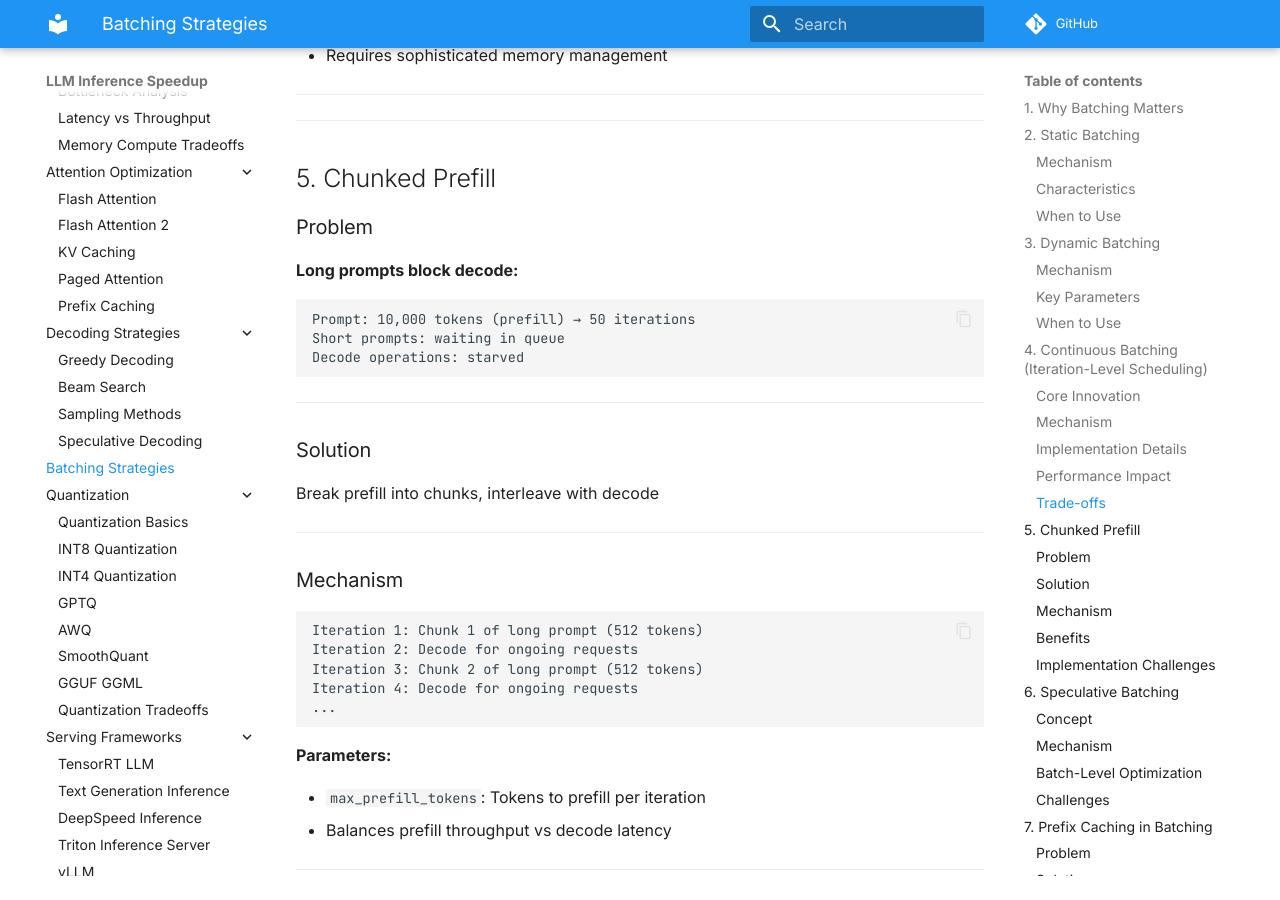
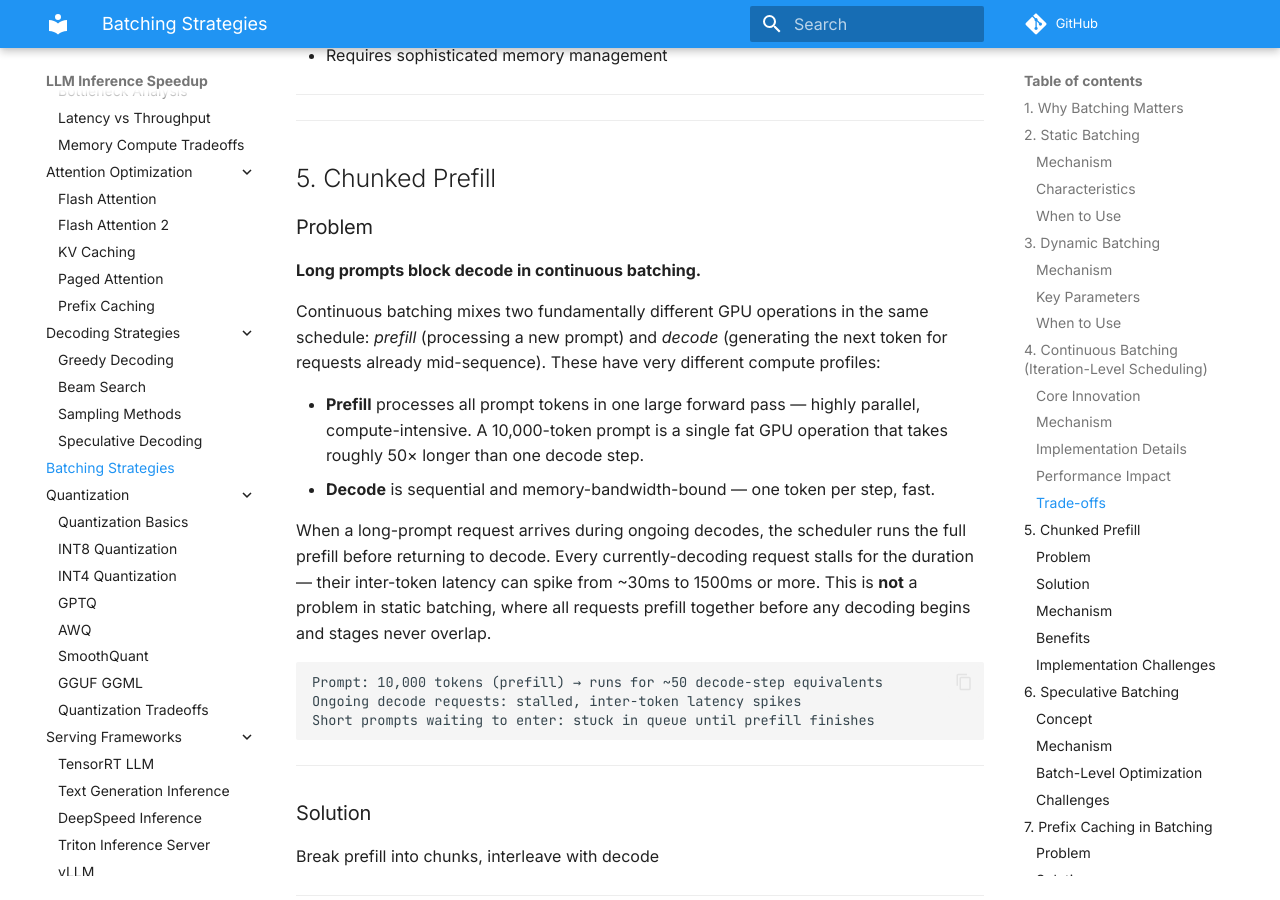
Before and after one commit to saurabhiit2007/LLM-Inference-Speed, an MkDocs documentation site: the page built from docs/batching_strategies.md, in a window 1280 px wide and 900 px high, scrolled down 3564 px. Built offline with MkDocs 1.6.1 and Material for MkDocs 9.7.7, drawn with Linux system fonts in a browser that asks for light colours; comment, search, counter and statistics services are not loaded.

Commit message:
Add context to chunked prefill: why long prompts block decode in continuous batching
Clarify that the stalling problem is specific to continuous batching (not static), explain the prefill/decode compute profile difference, and make the latency-spike consequence concrete.

Co-Authored-By: Claude Sonnet 4.6 <noreply@anthropic.com>

````diff
--- a/docs/batching_strategies.md
+++ b/docs/batching_strategies.md
@@ -157,12 +157,19 @@ Iteration 4: Req5, Req3 complete → Req6, Req7 join → [Req1, Req4, Req6, Req7
 
 ### Problem
 
-**Long prompts block decode:**
+**Long prompts block decode in continuous batching.**
+
+Continuous batching mixes two fundamentally different GPU operations in the same schedule: *prefill* (processing a new prompt) and *decode* (generating the next token for requests already mid-sequence). These have very different compute profiles:
+
+- **Prefill** processes all prompt tokens in one large forward pass — highly parallel, compute-intensive. A 10,000-token prompt is a single fat GPU operation that takes roughly 50× longer than one decode step.
+- **Decode** is sequential and memory-bandwidth-bound — one token per step, fast.
+
+When a long-prompt request arrives during ongoing decodes, the scheduler runs the full prefill before returning to decode. Every currently-decoding request stalls for the duration — their inter-token latency can spike from ~30ms to 1500ms or more. This is **not** a problem in static batching, where all requests prefill together before any decoding begins and stages never overlap.
 
 ```
-Prompt: 10,000 tokens (prefill) → 50 iterations
-Short prompts: waiting in queue
-Decode operations: starved
+Prompt: 10,000 tokens (prefill) → runs for ~50 decode-step equivalents
+Ongoing decode requests: stalled, inter-token latency spikes
+Short prompts waiting to enter: stuck in queue until prefill finishes
 ```
 
 ---
````
